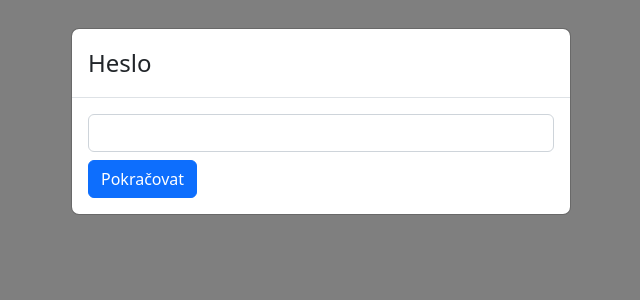
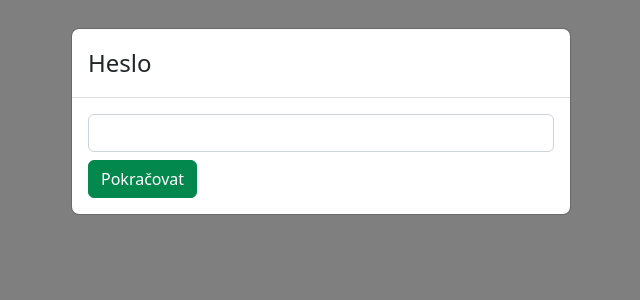
Before and after one commit to tomcaching/admin, a Next.js app: page / in a window 1280 px wide. Shown: the top 300 px of the page, without its empty margins (319-959 px from the left). Built offline with nearby package versions, Linux system fonts and the light colour scheme.

Commit message:
Configure bootstrap primary color

```diff
--- a/package.json
+++ b/package.json
@@ -23,6 +23,7 @@
     "react-dom": "18.2.0",
     "react-icons": "^4.7.1",
     "react-query": "^3.39.3",
+    "sass": "^1.57.1",
     "typescript": "4.9.4"
   }
 }
--- a/src/pages/_app.tsx
+++ b/src/pages/_app.tsx
@@ -1,4 +1,4 @@
-import '@/styles/globals.css'
+import '@/styles/globals.scss'
 import type { AppProps } from 'next/app'
 import { SSRProvider } from 'react-bootstrap';
 import { QueryClient, QueryClientProvider } from 'react-query';
--- a/src/styles/globals.css
+++ /dev/null
@@ -1 +0,0 @@
-@import 'bootstrap/dist/css/bootstrap.min.css';
--- /dev/null
+++ b/src/styles/globals.scss
@@ -0,0 +1,3 @@
+$primary: #02874d;
+
+@import '~bootstrap/scss/bootstrap.scss';
```
Also changed, not shown: 1 other file (tests, documents, lock files or other folders).
